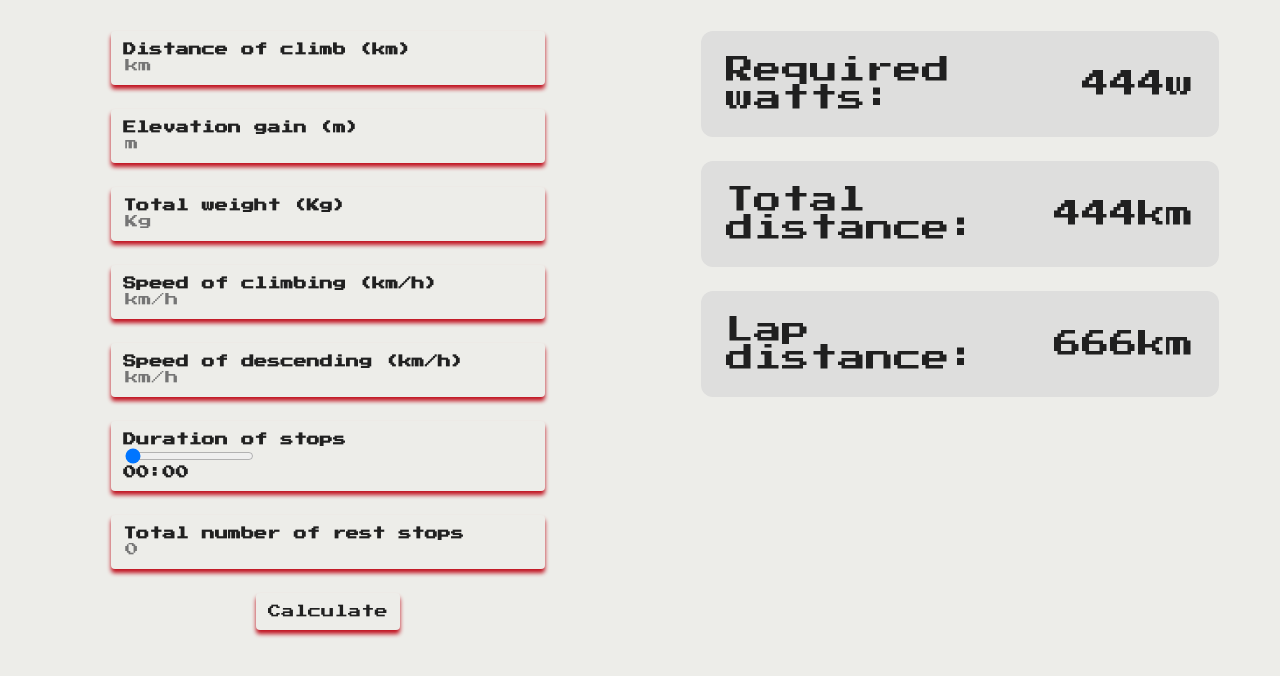
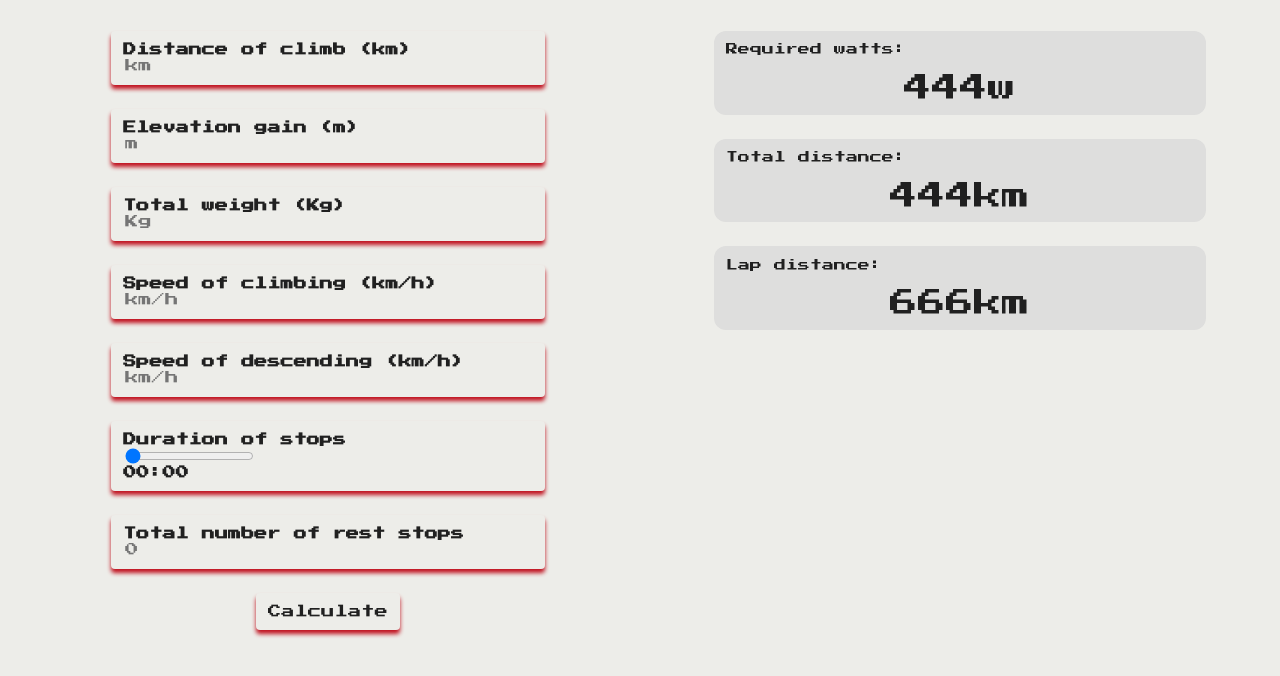
Before and after one commit to SASMIDT03/EverestingCalculator, a website with bundled scripts: page src/index.html in a window 1280 px wide. Shown: the part 64-740 px from the top of the page. Built offline with nearby package versions, Linux system fonts and the light colour scheme.

Commit message:
Added styling for the calculatedDataBox

```diff
--- a/src/mainstyle.css
+++ b/src/mainstyle.css
@@ -160,6 +160,7 @@ button:active {
 
 .calculatedDataBox {
     display: flex;
+    flex-direction: column;
     align-items: center;
     justify-content: center;
 
@@ -168,6 +169,15 @@ button:active {
     background-color: var(--grey);
     width: 75%;
     border-radius: 12px;
-    padding: 4%;
+    padding: 2%;
+}
+
+.calculatedDataDescription {
+    width: 100%;
+    margin-bottom: 4%;
+    font-size: 75%;
+}
+
+.calculatedDataInnerBox {
     font-size: 175%;
 }
```
